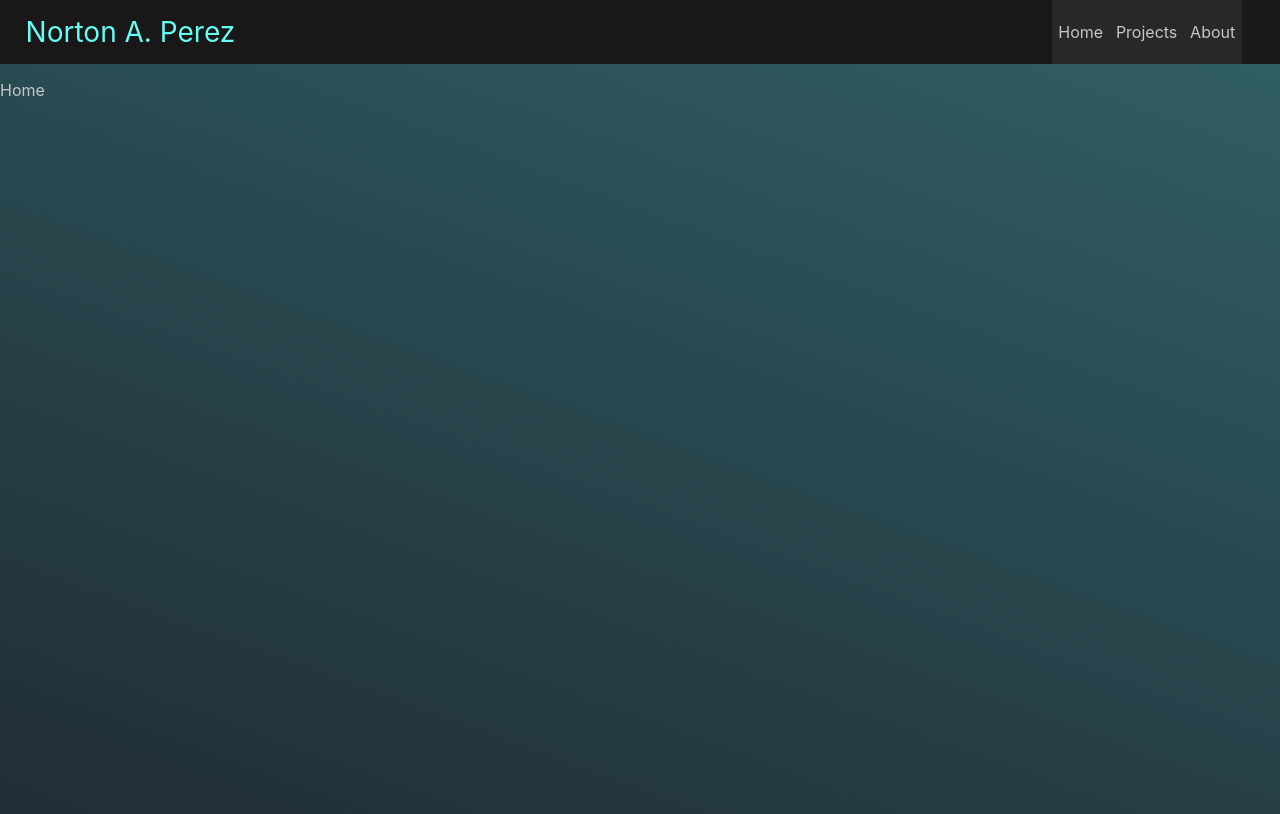
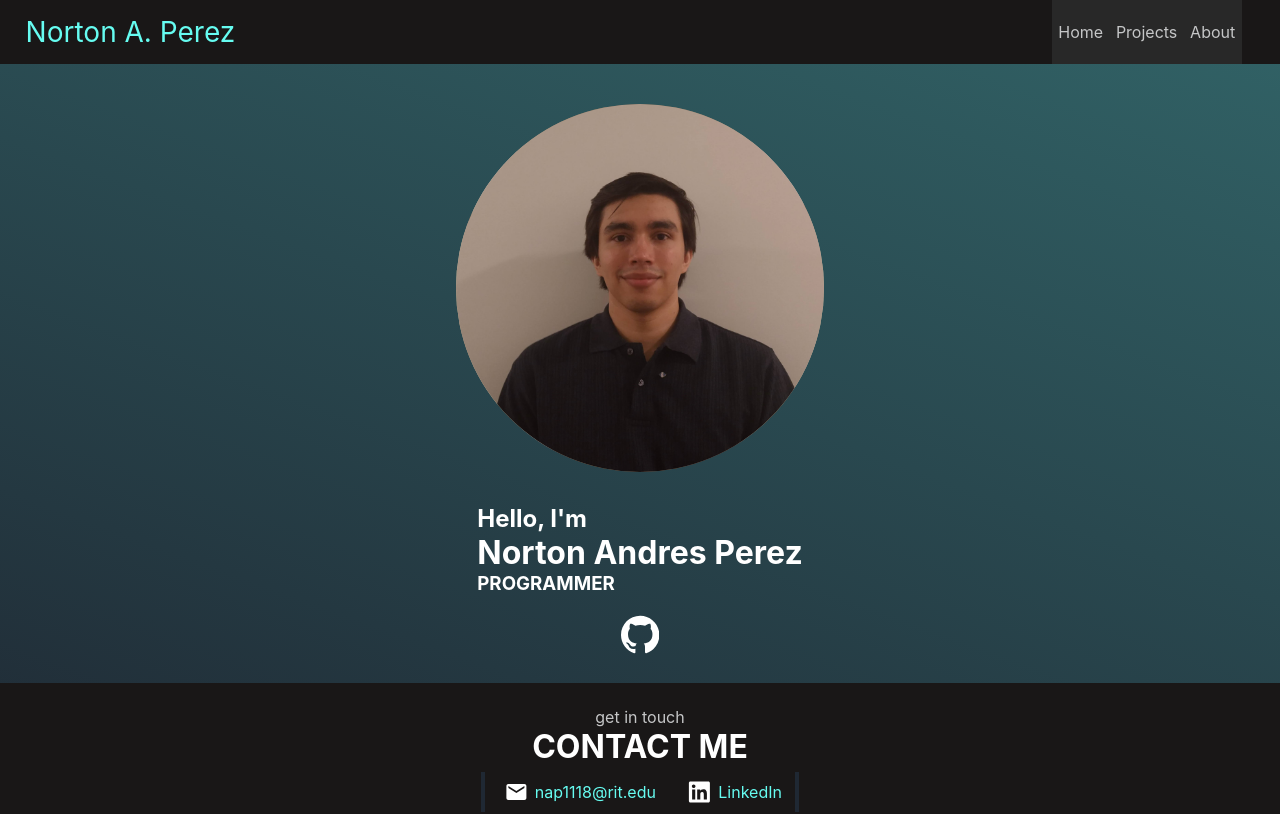
Before and after one commit to bit-nap/Portfolio-v2, a React (Create React App) app: page / in a window 1280 px wide. Shown: the top 814 px of the page. Built offline with nearby package versions, Linux system fonts and the light colour scheme.

Commit message:
changes to Home - started setting the layout of the Home page - added the images (professional/github) - added placeholder for changing titles/occupations

```diff
--- a/src/App.css
+++ b/src/App.css
@@ -170,7 +170,56 @@ h3 {
 
 /* HOME */
 .home-container {
-  height: 100vh;
+  display: flex;
+  flex-direction: column;
+  justify-content: center;
+  align-items: center;
+  padding: 1vh 5vw;
+}
+
+.pfp-container {
+  align-items: center;
+  position: relative;
+  display: flex;
+  padding: 2rem;
+  height: calc(15rem + 10vw);
+  width: calc(15rem + 10vw);
+}
+
+.main-pfp {
+  display: flex;
+  width: inherit;
+  border-radius: 100%;
+  position: absolute;
+  z-index: 1;
+  transition: all 500ms ease;
+}
+
+.back-pfp {
+  display: flex;
+  width: inherit;
+  border-radius: 100%;
+  position: absolute;
+  transition: all 500ms ease;
+}
+
+.intro-container {
+  display: flex;
+  justify-content: center;
+  flex-direction: column;
+  padding: 0rem 1rem;
+}
+
+.profile-links {
+  display: flex;
+  justify-content: center;
+  align-items: center;
+  color: var(--color6);
+}
+.profile-icons {
+  display: flex;
+  width: 3vw;
+  padding: 0.5rem;
 }
 
 /* PROJECTS */
--- a/src/components/About.js
+++ b/src/components/About.js
@@ -1,6 +1,13 @@
 import React, { useEffect, useState } from "react";
 import { IconContext } from "react-icons";
-import { FaPython, FaJava, FaAngular, FaReact, FaNode } from "react-icons/fa";
+import {
+  FaPython,
+  FaJava,
+  FaAngular,
+  FaReact,
+  FaNode,
+  FaGitAlt,
+} from "react-icons/fa";
 import {
   SiCsharp,
   SiJavascript,
@@ -20,6 +27,7 @@ const skillIcons = [
   <FaAngular />,
   <FaReact />,
   <FaNode />,
+  <FaGitAlt />,
   <SiCsharp />,
   <SiJavascript />,
   <SiC />,
@@ -50,9 +58,9 @@ function SkillsetBoxes() {
   const [skills, setSkills] = useState();
 
   useEffect(() => {
-    let i = 0;
+    let shuffle = 0;
     const interval = setInterval(() => {
-      if (i < 50) {
+      if (shuffle < 50) {
         for (let i = skillIcons.length - 1; i > 0; i--) {
           const j = Math.floor(Math.random() * (i + 1));
           [skillIcons[i], skillIcons[j]] = [skillIcons[j], skillIcons[i]];
@@ -64,8 +72,8 @@ function SkillsetBoxes() {
         }
 
         setSkills(skillsList);
-        console.log(i);
-        i += 1;
+        console.log(shuffle);
+        shuffle += 1;
       }
     }, 100);
 
--- a/src/components/Home.js
+++ b/src/components/Home.js
@@ -1,9 +1,29 @@
 import React from "react";
+import Pfp from "../assets/professional-pfp.jpg";
+import gh_pfp from "../assets/github-pfp.jpg";
+import { BsGithub } from "react-icons/bs";
+import { IconContext } from "react-icons";
 
 function Home() {
   return (
     <div className="home-container">
-      <p>Home</p>
+      <div className="pfp-container">
+        <img className="main-pfp" src={Pfp} alt="profile" />
+        <img className="back-pfp" src={gh_pfp} alt="" />
+      </div>
+
+      <div className="intro-container">
+        <h2>Hello, I'm</h2>
+        <h1>Norton Andres Perez</h1>
+        <h3 data-value="PROGRAMMER">PROGRAMMER</h3>
+        <div className="profile-links">
+          <IconContext.Provider value={{ color: "#fff", size: "5vw" }}>
+            <a className="profile-icons" href="https://github.com/bit-nap">
+              <BsGithub />
+            </a>
+          </IconContext.Provider>
+        </div>
+      </div>
     </div>
   );
 }
```
